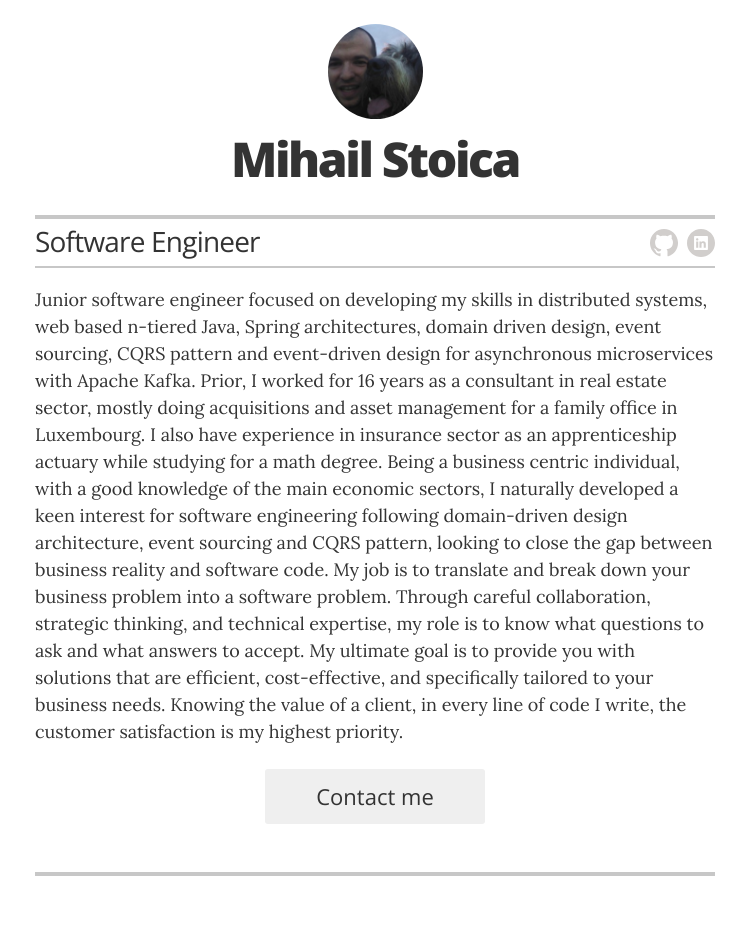
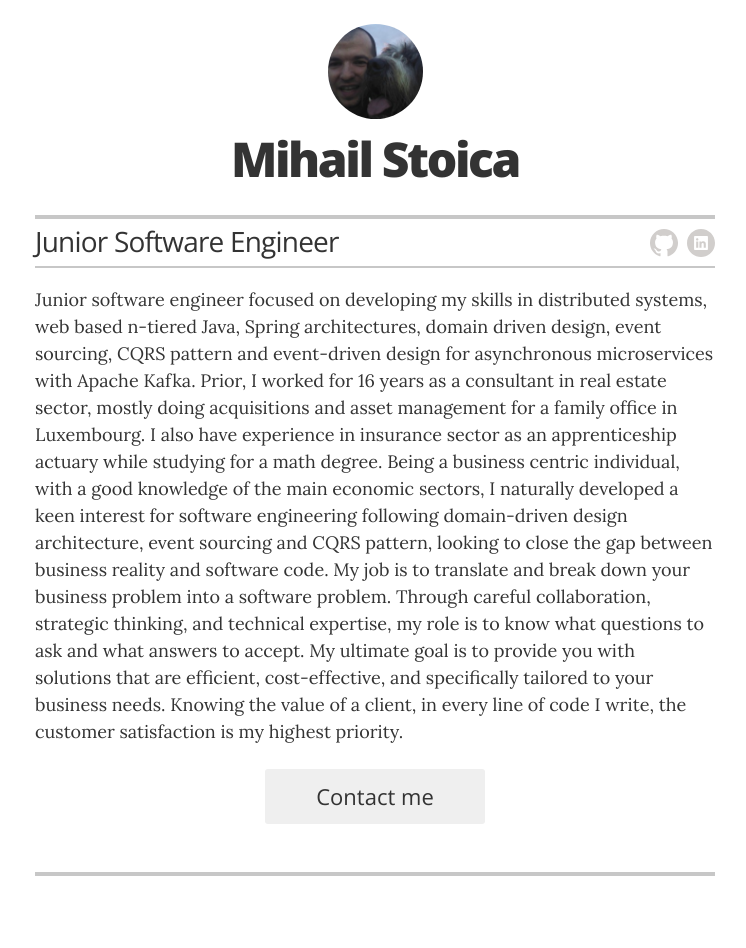
Before and after one commit to mihail-stoica/mihail-stoica.github.io, a Jekyll site: the page built from index.html, in a window 1280 px wide. Shown: the whole page, without its empty margins (265-1011 px from the left). Built offline with Jekyll 4.4.1, drawn with Linux system fonts in a browser that asks for light colours.

Commit message:
Edit introduction

```diff
--- a/_config.yml
+++ b/_config.yml
@@ -11,7 +11,7 @@
 # Resume settings
 resume_avatar:                  "true"
 resume_name:                    "Mihail Stoica"
-resume_title:                   "Software Engineer"
+resume_title:                   "Junior Software Engineer"
 
 # used for the contact button in _layouts/resume.html
 resume_contact_email:           "hello@mihailstoica.com"
@@ -23,13 +23,13 @@
 resume_header_contact_info:     "hello@mihailstoica.com"
 display_header_contact_info:    "false"
 
-resume_header_intro: "<p>Junior software engineer focused on developing my skills in distributed systems, web based n-tiered Java, Spring architectures, domain driven design, event sourcing, CQRS pattern and event-driven design for asynchronous microservices with Apache Kafka.
+resume_header_intro: "<p>Junior software engineer focused on developing my skills in distributed systems, web based n-tiered Java, Spring architectures, domain driven design, event sourcing, CQRS pattern and event-driven design for asynchronous microservices with Apache Kafka.\n
 
-Prior, I worked for 16 years as a consultant in real estate sector, mostly doing acquisitions and asset management for a family office in Luxembourg. I also have experience in insurance sector as an apprenticeship actuary while studying for a math degree.
+Prior, I worked for 16 years as a consultant in real estate sector, mostly doing acquisitions and asset management for a family office in Luxembourg. I also have experience in insurance sector as an apprenticeship actuary while studying for a math degree.\n
 
-Being a business centric individual, with a good knowledge of the main economic sectors, I naturally developed a keen interest for software engineering following domain-driven design architecture, event sourcing and CQRS pattern, looking to close the gap between business reality and software code.
+Being a business centric individual, with a good knowledge of the main economic sectors, I naturally developed a keen interest for software engineering following domain-driven design architecture, event sourcing and CQRS pattern, looking to close the gap between business reality and software code.\n
 
-My job is to translate and break down your business problem into a software problem. Through careful collaboration, strategic thinking, and technical expertise, my role is to know what questions to ask and what answers to accept. My ultimate goal is to provide you with solutions that are efficient, cost-effective, and specifically tailored to your business needs.
+My job is to translate and break down your business problem into a software problem. Through careful collaboration, strategic thinking, and technical expertise, my role is to know what questions to ask and what answers to accept. My ultimate goal is to provide you with solutions that are efficient, cost-effective, and specifically tailored to your business needs.\n
 
 Knowing the value of a client, in every line of code I write, the customer satisfaction is my highest priority.</p>"
 
```
